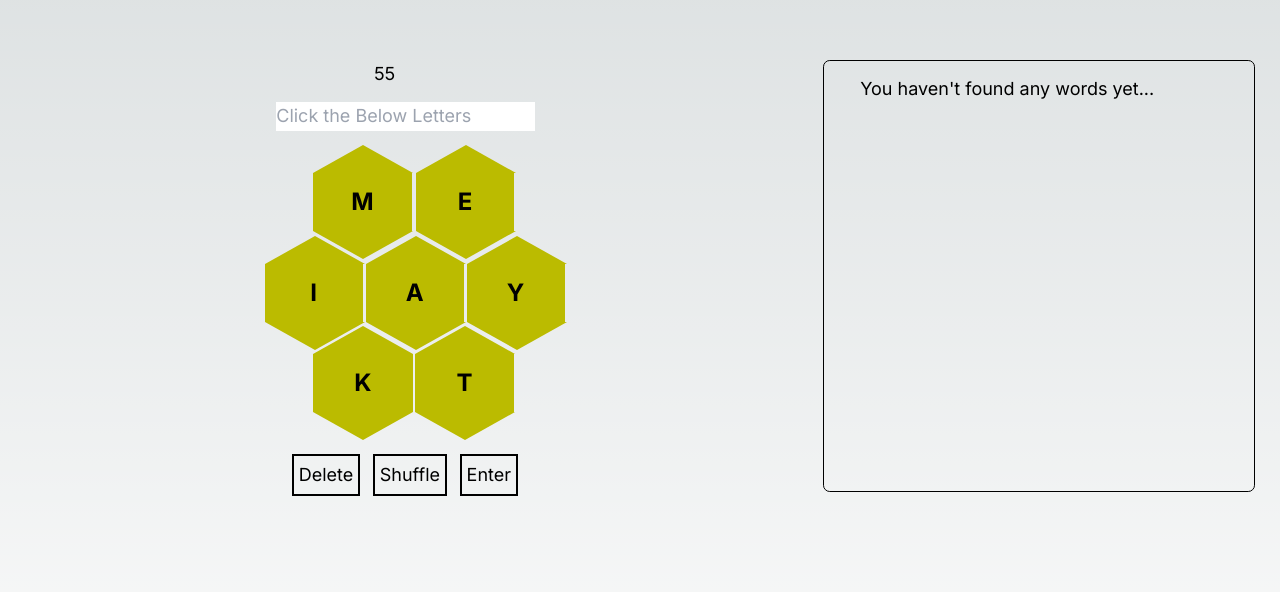
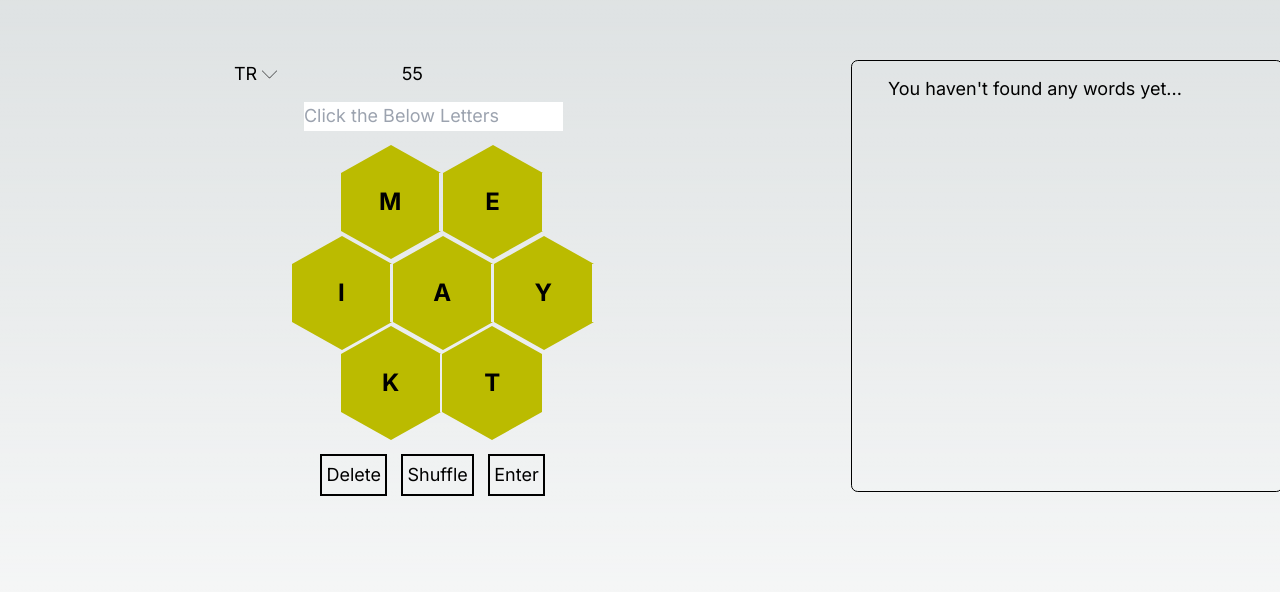
Before and after one commit to Chikage8/spelling-bee-game, a Next.js app: page / in a window 1280 px wide. Shown: the part 228-820 px from the top of the page. Built offline with nearby package versions, Linux system fonts and the light colour scheme.

Commit message:
Language dropdown selector has been implemented

```diff
--- a/src/app/page.js
+++ b/src/app/page.js
@@ -63,7 +63,7 @@ export default function Home() {
     console.log("language: ", language)
     console.log('"en-US": ', "en-US")
     console.log('language === "en-US": ', language === "en-US");
-    if (language === "en-US") {
+    if (language === "EN") {
       console.log("ENTERS IF")
       dictionary = english_dictionary;
       letters_sorted_by_frequency = english_letters_sorted_by_frequency
@@ -101,7 +101,8 @@ export default function Home() {
 
   // Get random word from the dictionary
   const randomWordIndex = getRandomInt(dictionary[7].length);
-  const word = dictionary[7][randomWordIndex].toLocaleUpperCase('en-US');
+  let localeLanguageCode = language === "EN" ? "en-US" : language;
+  const word = dictionary[7][randomWordIndex].toLocaleUpperCase(localeLanguageCode);
 
   console.log("word: ", word);
 
--- a/src/app/ui/Buttons.jsx
+++ b/src/app/ui/Buttons.jsx
@@ -7,7 +7,7 @@ import { english_dictionary, turkish_dictionary, english_letters_sorted_by_frequ
 const Buttons = (props) => {
     let dictionary;
 
-    if (props.clientLanguage === "en-US") {
+    if (props.clientLanguage === "EN") {
         dictionary = english_dictionary;
     } else if (props.clientLanguage === "TR") {
         dictionary = turkish_dictionary;
--- a/src/app/ui/ClientTopLevelComponent.jsx
+++ b/src/app/ui/ClientTopLevelComponent.jsx
@@ -4,6 +4,8 @@ import React from 'react'
 import { useState } from 'react'
 import InputSide from './InputSide'
 import OutputSide from './OutputSide'
+import LanguageSelectDropdown from './LanguageManager'
+import LanguageManager from './LanguageManager'
 
 const ClientTopLevelComponent = (props) => {
     const [score, setScore] = useState(0);
@@ -34,6 +36,7 @@ const ClientTopLevelComponent = (props) => {
 
     return (
         <div className="flex flex-row justify-start items-start pt-64 pl-52" id="game-container">
+            <LanguageManager clientLanguage={clientLanguage} childSetClientLanguage={childSetClientLanguage}/>
             <InputSide score={score} setScore={setScore} clientCorrectWords={clientCorrectWords} childSetClientCorrectWords={childSetClientCorrectWords} clientShuffledWord={clientShuffledWord} clientCenterLetter={clientCenterLetter} clientLanguage={clientLanguage} childSetClientShuffledWord={childSetClientShuffledWord}/>
             <OutputSide score={score} setScore={setScore} clientCorrectWords={clientCorrectWords} childSetClientCorrectWords={childSetClientCorrectWords} clientShuffledWord={clientShuffledWord} clientLanguage={clientLanguage}/>
     </div>
--- /dev/null
+++ b/src/app/ui/LanguageManager.jsx
@@ -0,0 +1,36 @@
+'use client'
+
+import React, {useEffect, useState} from 'react'
+import LanguageSelectDropdown from './LanguageSelectDropdown';
+// import { ReactComponent as DownArrow } from "../../../public/down-arrow.svg";
+import Image from 'next/image'
+
+const LanguageManager = (props) => {
+  const [isSelectingLanguage, setIsSelectingLanguage] = useState(false);
+  // const [displayLanguage, setDisplayLanguage] = useState(props.clientLanguage);
+
+  // useEffect(()=>{
+  //   props.clientLanguage === "en-US" ? setDisplayLanguage("EN") : setDisplayLanguage(props.clientLanguage)
+  // }, [])
+
+  return (
+    <div>
+      {/* {!isSelectingLanguage && */}
+      <div className='flex flex-row gap-1'>
+          <p>{props.clientLanguage} </p>
+        <Image
+          onClick={()=>{setIsSelectingLanguage(!isSelectingLanguage)}}
+          src="/down-arrow.svg"
+          width={15}
+          height={15}
+          alt='Down arrow'
+        />
+      </div>
+      {/* } */}
+      {isSelectingLanguage && <LanguageSelectDropdown setIsSelectingLanguage={setIsSelectingLanguage} clientLanguage={props.clientLanguage} childSetClientLanguage={props.childSetClientLanguage}/>}
+
+    </div>
+  )
+}
+
+export default LanguageManager
--- /dev/null
+++ b/src/app/ui/LanguageSelectDropdown.jsx
@@ -0,0 +1,35 @@
+'use client'
+
+import React, {useEffect, useState} from 'react'
+import { supported_languages } from '../lib/dictonaries'
+
+const LanguageSelectDropdown = (props) => {
+  const [languageAlternatives, setLanguageAlternatives] = useState([])
+  const handleLanguageChange = (e) => {
+    console.log(e.target.innerHTML);
+    props.setIsSelectingLanguage(false);
+    props.childSetClientLanguage(e.target.innerHTML);
+  }
+
+  useEffect(()=>{
+    supported_languages.map(language => {
+      if (language !== props.clientLanguage) {
+        // // If the language is not the current language
+        // let new_language = language === 'en-US' ? "EN": language;
+        // console.log(new_language)
+        setLanguageAlternatives([...languageAlternatives, <p onClick={handleLanguageChange}>{language}</p>]);
+      }
+    })
+},
+
+  [props.clientLanguage])
+
+
+  return (
+    <div className='border border-black p-1 rounded-64' >
+      {languageAlternatives}
+    </div>
+  )
+}
+
+export default LanguageSelectDropdown
```
Also changed, not shown: public/down-arrow.svg (added), src/app/lib/dictonaries.js.
